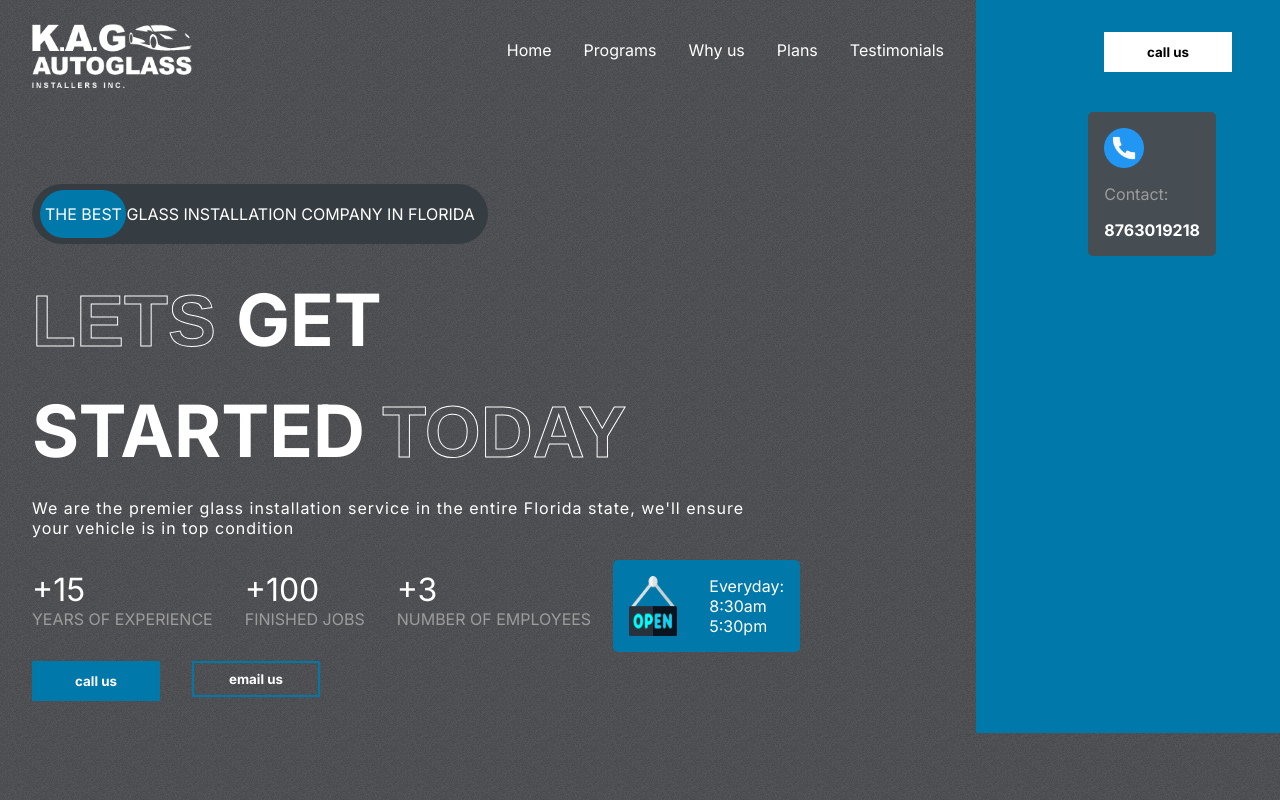
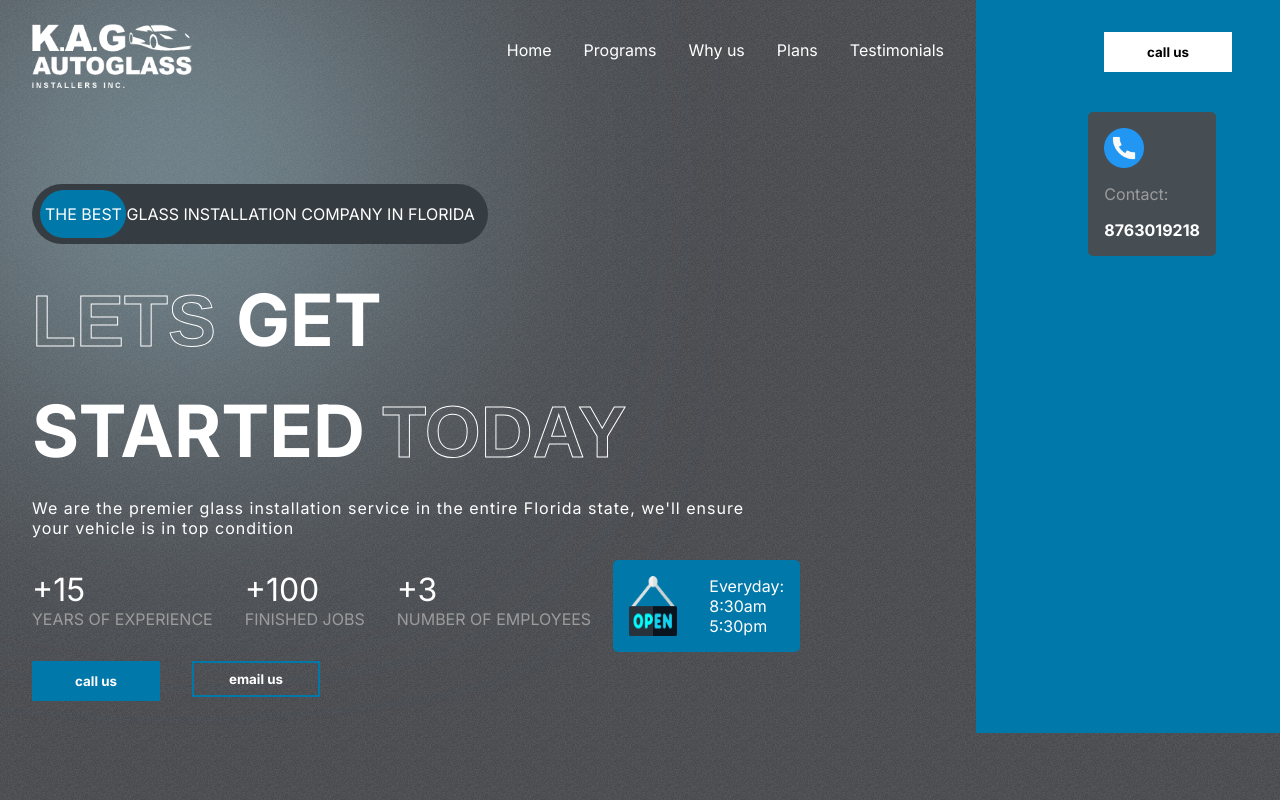
Before and after one commit to cosisaxis/kag-v2, a React (Create React App) app: page / in a window 1280 px wide. Shown: the top 800 px of the page. Built offline with nearby package versions, Linux system fonts and the light colour scheme.

Commit message:
hero-blur1

```diff
--- a/src/App.css
+++ b/src/App.css
@@ -38,5 +38,13 @@
   border: 4px solid transparent;
   transition: 300ms all;
   cursor: pointer;
+}
+
+.blurriness{
+  background-color: rgb(173, 216, 230);
+  position: absolute;
+  border-radius: 50%;
+  filter: blur(150px);
+  z-index: -9;
 
 }
--- a/src/components/Hero/Hero.css
+++ b/src/components/Hero/Hero.css
@@ -155,5 +155,10 @@
     flex-direction: column;
     justify-content: space-between;
     color: white;
+}
 
+.hero-blurriness{
+    width: 22rem;
+    height: 22rem;
+    left: 0;
 }
--- a/src/components/Hero/Hero.jsx
+++ b/src/components/Hero/Hero.jsx
@@ -7,6 +7,7 @@ import Open from "../../assets/open.png"
 const Hero = () => {
   return (
     <div className="hero">
+      <div className="blurriness hero-blurriness"></div>
       <div className="left">
         <Header />
         {/* advertisement */}
```
